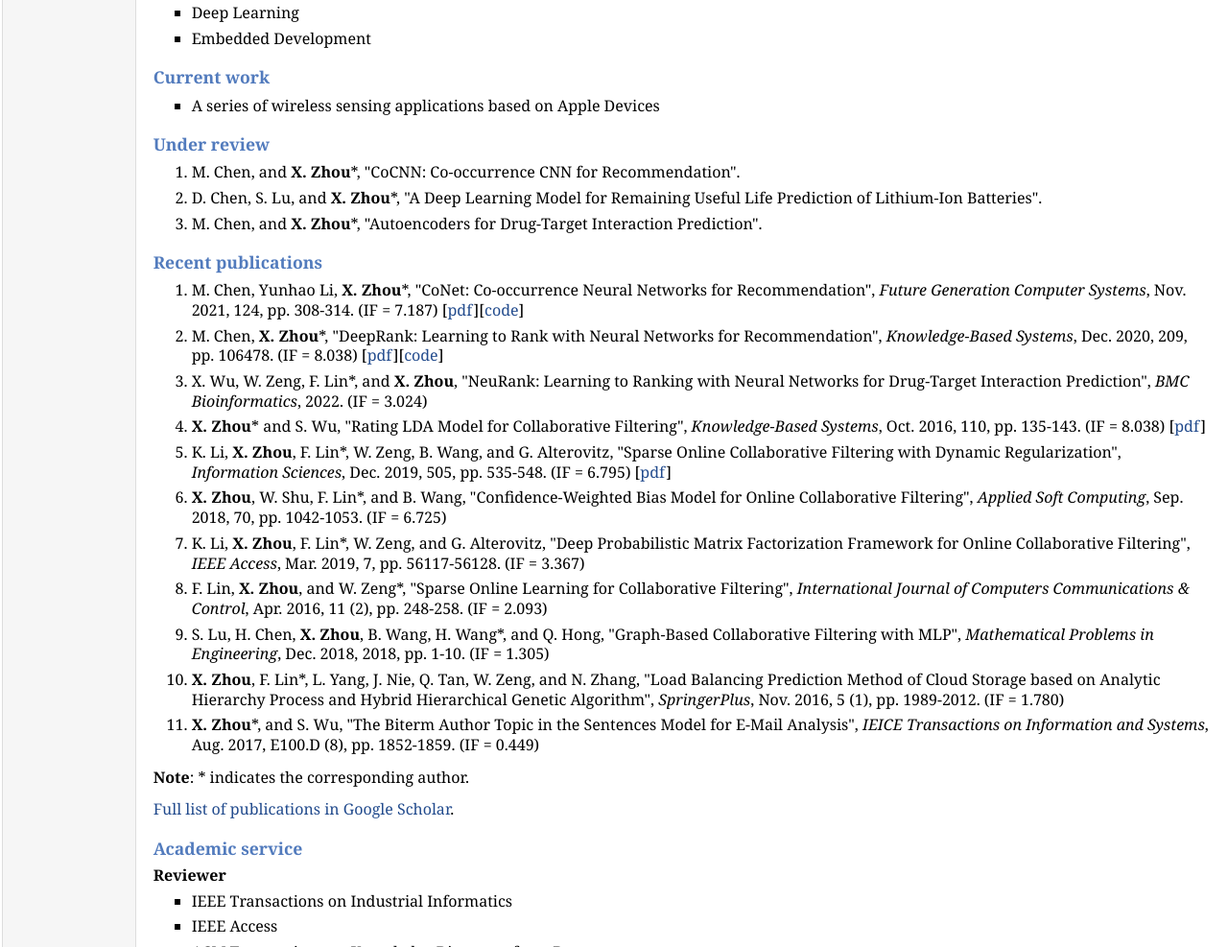
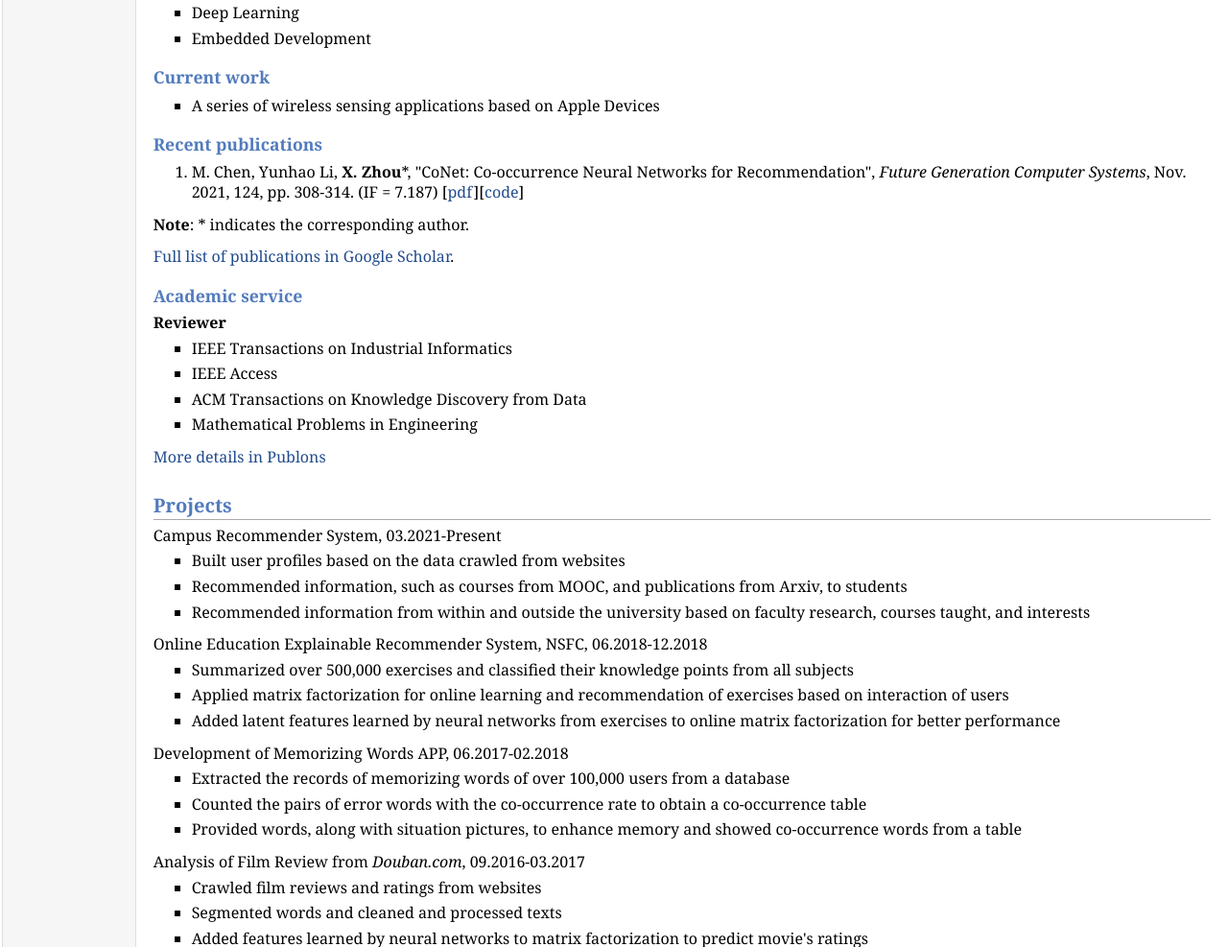
Before and after one commit to Shaw-Fu/Shaw-Fu.github.io, a plain HTML site: page index.html in a window 1280 px wide. Shown: the part 481-1468 px from the top of the page at 96% size. Drawn offline with Linux system fonts and the light colour scheme.

Commit message:
Update index.html

```diff
--- a/index.html
+++ b/index.html
@@ -26,7 +26,7 @@
 <a href="/index.html">[English]</a><a href="/index-chinese.html">[中文]</a>
 </div>
 <table class="imgtable"><tr><td>
-<a href="https://xiuzezhou.github.io/"><img src="photos/bio.jpg" alt="alt text" width="131px" height="160px" /></a>&nbsp;</td>
+<a href="https://shaw-fu.github.io/"><img src="photos/bio.jpg" alt="alt text" width="131px" height="160px" /></a>&nbsp;</td>
 <td align="left"><p>Junior,<br />
 School of Electronic Engineering,<br />
 Beijing University of Posts and Telecommunications, <br />
@@ -50,42 +50,13 @@ E-mail: <a href="mailto:xiaolaifu@bupt.edu.cn">xiaolaifu@bupt.edu.cn</a></p>
 <li><p>A series of wireless sensing applications based on Apple Devices</p>
 </li>
 </ul>
-<h3>Under review</h3>
-<ol>
-<li><p>M. Chen, and <b>X. Zhou</b>*, "CoCNN: Co-occurrence CNN for Recommendation".</p>
-</li>
-<li><p>D. Chen, S. Lu, and <b>X. Zhou</b>*, "A Deep Learning Model for Remaining Useful Life Prediction of Lithium-Ion Batteries".</p>
-</li>
-<li><p>M. Chen, and <b>X. Zhou</b>*, "Autoencoders for Drug-Target Interaction Prediction".</p>
-</ol>
 <h3>Recent publications </h3>
 <ol>
 <li><p>M. Chen, Yunhao Li, <b>X. Zhou</b>*, "CoNet: Co-occurrence Neural Networks for Recommendation", <i>Future Generation Computer Systems</i>, Nov. 2021, 124, pp. 308-314. (IF = 7.187) [<a href="pub/conet.pdf">pdf</a>][<a href="https://github.com/XiuzeZhou/conet">code</a>]</p>
 </li>
-<li><p>M. Chen, <b>X. Zhou</b>*, "DeepRank: Learning to Rank with Neural Networks for Recommendation", <i>Knowledge-Based Systems</i>, Dec. 2020, 209, pp. 106478. (IF = 8.038) [<a href="pub/DeepRank.pdf">pdf</a>][<a href="https://github.com/XiuzeZhou/deeprank">code</a>]</p>
-</li>
-</li>
-<li><p>X. Wu, W. Zeng, F. Lin*, and <b>X. Zhou</b>, "NeuRank: Learning to Ranking with Neural Networks for Drug-Target Interaction Prediction", <i>BMC Bioinformatics</i>, 2022. (IF = 3.024)</p>
-</li>
-<li><p><b>X. Zhou</b>* and S. Wu, "Rating LDA Model for Collaborative Filtering", <i>Knowledge-Based Systems</i>, Oct. 2016, 110, pp. 135-143. (IF = 8.038) [<a href="pub/RLDA.pdf">pdf</a>]</p>
-</li>
-<li><p>K. Li, <b>X. Zhou</b>, F. Lin*, W. Zeng, B. Wang, and G. Alterovitz, "Sparse Online Collaborative Filtering with Dynamic Regularization", <i>Information Sciences</i>, Dec. 2019, 505, pp. 535-548. (IF = 6.795) [<a href="pub/SOCF.pdf">pdf</a>]</p>
-</li>
-<li><p><b>X. Zhou</b>, W. Shu, F. Lin*, and B. Wang, "Confidence-Weighted Bias Model for Online Collaborative Filtering", <i>Applied Soft Computing</i>, Sep. 2018, 70, pp. 1042-1053. (IF = 6.725)</p>
-</li>
-<li><p>K. Li, <b>X. Zhou</b>, F. Lin*, W. Zeng, and G. Alterovitz, "Deep Probabilistic Matrix Factorization Framework for Online Collaborative Filtering", <i>IEEE Access</i>, Mar. 2019, 7, pp. 56117-56128. (IF = 3.367)</p>
-</li>
-<li><p>F. Lin, <b>X. Zhou</b>, and W. Zeng*, "Sparse Online Learning for Collaborative Filtering", <i>International Journal of Computers Communications & Control</i>, Apr. 2016, 11 (2), pp. 248-258. (IF = 2.093)</p>
-</li>
-<li><p>S. Lu, H. Chen, <b>X. Zhou</b>, B. Wang, H. Wang*, and Q. Hong, "Graph-Based Collaborative Filtering with MLP", <i>Mathematical Problems in Engineering</i>, Dec. 2018, 2018, pp. 1-10. (IF = 1.305)</p>
-</li>
-<li><p><b>X. Zhou</b>, F. Lin*, L. Yang, J. Nie, Q. Tan, W. Zeng, and N. Zhang, "Load Balancing Prediction Method of Cloud Storage based on Analytic Hierarchy Process and Hybrid Hierarchical Genetic Algorithm", <i>SpringerPlus</i>, Nov. 2016, 5 (1), pp. 1989-2012. (IF = 1.780)</p>
-</li>
-<li><p><b>X. Zhou</b>*, and S. Wu, "The Biterm Author Topic in the Sentences Model for E-Mail Analysis", <i>IEICE Transactions on Information and Systems</i>, Aug. 2017, E100.D (8), pp. 1852-1859. (IF = 0.449)</p>
-</li>
 </ol>
 <p><b>Note</b>: * indicates the corresponding author.</p>
-<p><a href="https://scholar.google.com/citations?user=xTzN-qoAAAAJ&amp;hl=zh-CN&amp;oi=ao">Full list of publications in Google Scholar</a>.</p>
+<p><a href="https://scholar.google.com.hk/citations?user=7SFmlHQAAAAJ&hl=zh-CN">Full list of publications in Google Scholar</a>.</p>
 <h3>Academic service</h3>
 <p><b>Reviewer</b></p>
 <ul>
```
